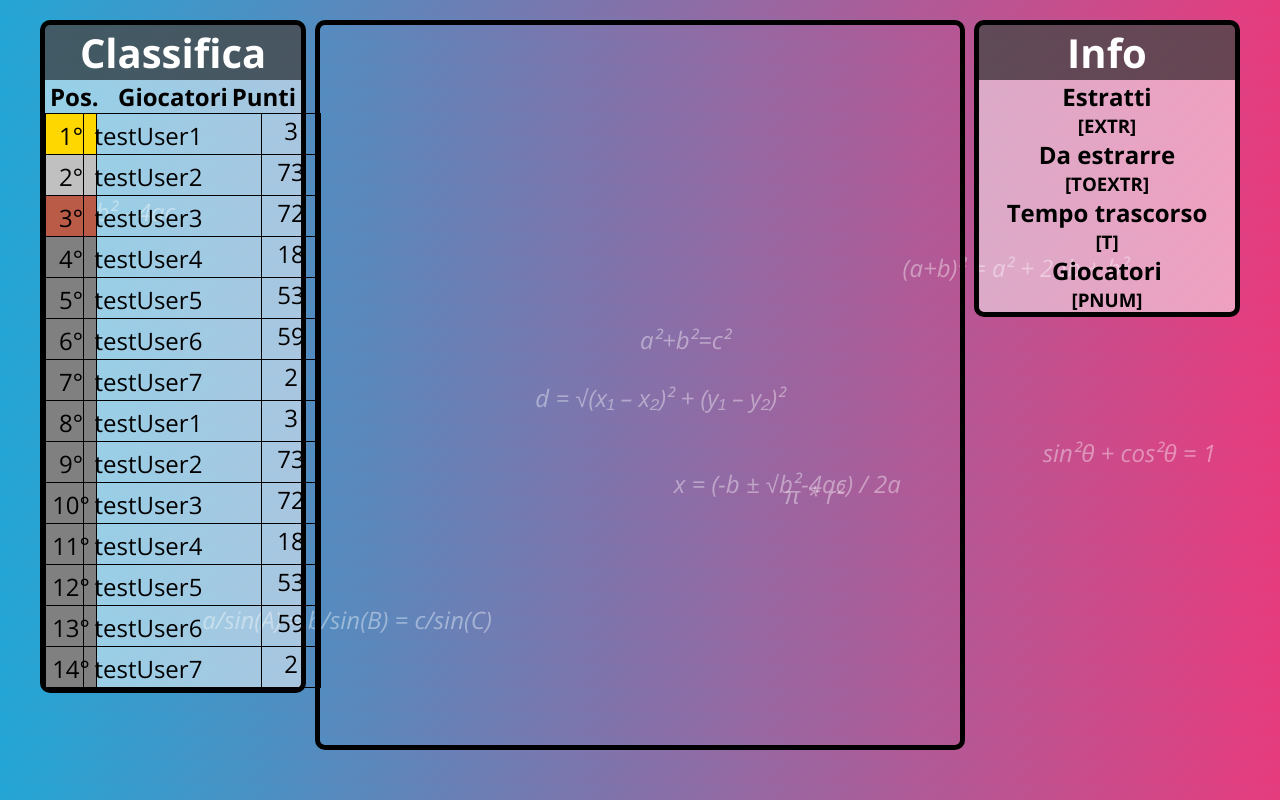
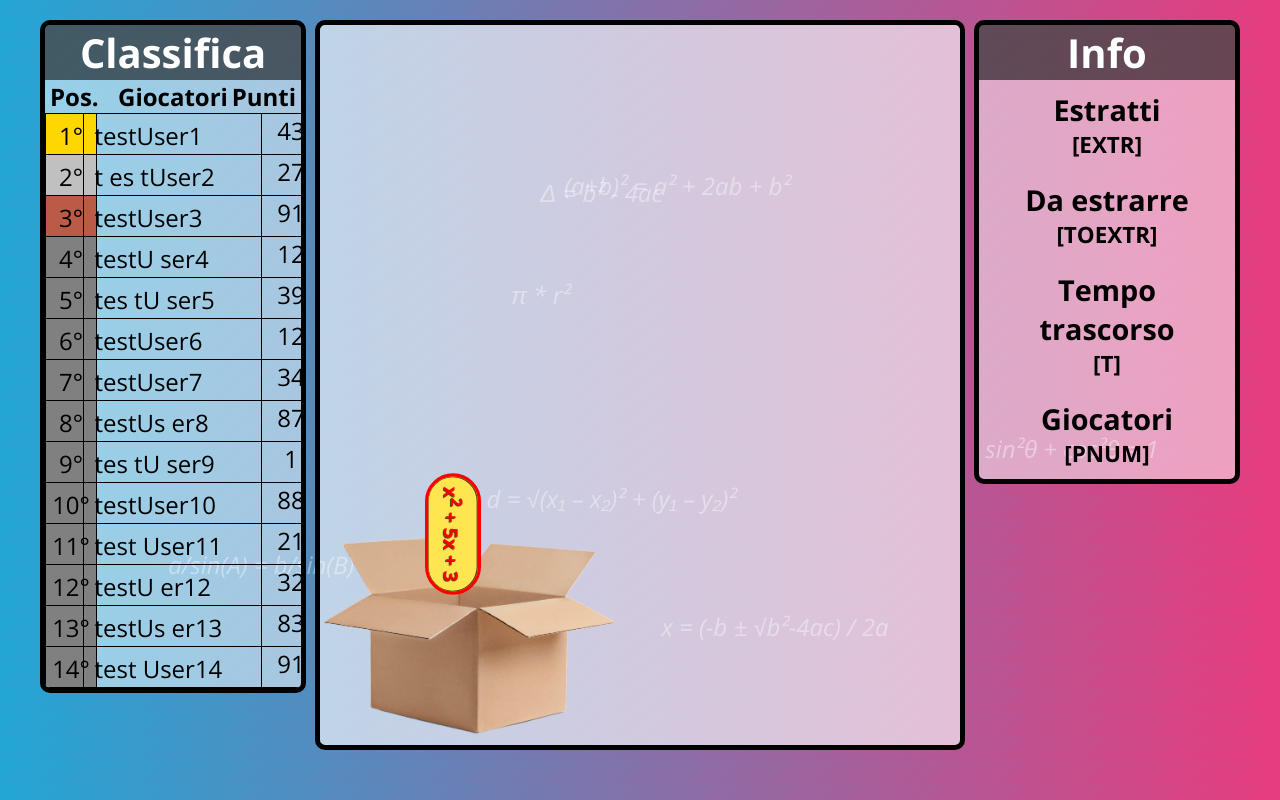
Before and after one commit to iQuickDev/Tombola-Algebrica, a website: page frontend/admin/admin.html in a window 1280 px wide. Drawn offline with nearby package versions, Linux system fonts and the light colour scheme.

Commit message:
extraction animation

```diff
--- a/frontend/admin/admin.css
+++ b/frontend/admin/admin.css
@@ -239,6 +239,15 @@ th
     background: #ffffff80;
     padding: 0;
     margin: 0;
+    overflow-y: hidden;
+    max-height: 1000px;
+    transition: max-height 1s linear;
+}
+
+.leaderboardupdate
+{
+    max-height: 85px !important;
+    transition: max-height 1s linear;
 }
 
 .leaderboardheaders h2
@@ -261,10 +270,16 @@ th
     right: 5px;
 }
 
+#positionscontainer
+{
+    position: relative;
+}
+
 #positions
 {
     width: 33%;
     position: absolute;
+    top: 0;
     left: 0;
     bottom: 0;
     text-align: left;
@@ -341,37 +356,8 @@ th
     border-top: none;
     border-right: none;
     padding-left: 10px;
-    transition: transform 2s;
 }
 
-.swapping
-{
-    border: 1px solid #000 !important;
-}
-
-.positive
-{
-    animation: positive 3.5s linear 1;
-    transition: .5s;
-}
-
-@keyframes positive
-{
-    50% {background: #00ff60a0;}
-    100% {background: transparent;}
-}
-
-.negative
-{
-    animation: negative 3.5s linear 1;
-    transition: .5s;
-}
-
-@keyframes negative
-{
-    50% {background: #ff0058a0;}
-    100% {background: transparent;}
-}
 .score
 {
     text-align: center;
@@ -386,10 +372,107 @@ th
 
 #screen
 {
+    overflow-y: hidden;
+    position: relative;
     width: 50%;
     height: 90vh;
     margin: auto;
     margin-top: 2.5vh;
+    background: #ffffffa0
+}
+
+.screenelement
+{
+    position: absolute;
+}
+
+#extractionbox
+{
+    bottom: 0;
+    left: 0;
+}
+
+#questioncontainer
+{
+    position: absolute;
+    width: max-content;
+    border: 8px solid #ff0000;
+    border-radius: 100px;
+    padding: 25px;
+    background: #ffe651;
+    color: #ff0000;
+    font-size: 2rem;
+    text-shadow: 2px 2px 2px #000;
+    font-weight: bold;
+    bottom: 140px;
+    left: -20px;
+    box-shadow: inset 0px 1px 1px 2px #000B;
+    transform: rotate(90deg) scale(0.4);
+}
+
+#hand
+{
+    position: absolute;
+    display: none;
+    top: -70px;
+    left: 220px;
+    width: 500px;
+    z-index: 9999;
+    filter: drop-shadow(3px 3px 10px #000);
+}
+
+@keyframes extraction
+{
+    10% {transform: translate(50px, -100px) rotate(80deg) scale(0.55);}
+    20% {transform: translate(100px, -200px) rotate(70deg) scale(0.60);}
+    30% {transform: translate(150px, -300px) rotate(60deg) scale(0.65);}
+    40% {transform: translate(200px, -350px) rotate(50deg) scale(0.70);}
+    50% {transform: translate(250px, -400px) rotate(40deg) scale(0.75);}
+    60% {transform: translate(300px, -350px) rotate(30deg) scale(0.80);}
+    70% {transform: translate(350px, -300px) rotate(20deg) scale(0.85);}
+    80% {transform: translate(350px, -250px) rotate(10deg) scale(0.9);}
+    90% {transform: translate(350px, -250px) rotate(0deg) scale(1);}
+    100% {transform: translate(350px, -250px) rotate(0deg) scale(1.2);}
+}
+
+@keyframes handslideinout
+{
+    0% {transform: translateY(-600px)}
+    50% {transform: translateY(0px)}
+    100% {transform: translateY(-600px)}
+}
+
+@keyframes removeextractednumber
+{
+    from {transform: translate(350px, -250px) rotate(0deg) scale(1.2);}
+    to {transform: translate(350px, -1200px) rotate(0deg) scale(1.2);}
+}
+
+.extractionanim
+{
+    animation: extraction 1.5s ease-in-out forwards;
+}
+
+.handsanim
+{
+   display: block !important;
+   animation: handslideinout 5s ease-in-out forwards;
+}
+
+.removeextractednumberanim
+{
+    animation: removeextractednumber 5s ease-in-out forwards;
+}
+
+#question
+{
+    text-shadow: 2px 2px 2px #000B;
+}
+
+#extractionarea
+{
+    bottom: 0;
+    border: 1px solid #000;;
 }
 
 #info
@@ -400,7 +483,9 @@ th
     background: #ffffff80;
 }
 
-#info h2,h3
+.infobox
 {
     color: #000;
+    padding: 10px;
+    font-size: 1.2rem;
 }
--- a/frontend/admin/admin.html
+++ b/frontend/admin/admin.html
@@ -29,6 +29,7 @@
         <cite id="formula8"><a class="formula" target="_blank"
                 href="https://en.wikipedia.org/wiki/Law_of_sines">a/sin(A) = b/sin(B) = c/sin(C)</a></cite>
 
+
         <section id="content">
             <div id="pregame">
                 <h1 id="title">Tombola Algebrica</h1>
@@ -40,7 +41,8 @@
                 <div id="gamedescription">
                     <h2 id="rules">Regolamento & Istruzioni</h2>
                     <p>
-                        Connettiti a <span class="link"><span id="gamelocalip">[LOCAL IP]</span>:<span id="gamelocalport">[PORT]</span></span>, inserisci il tuo nome
+                        Connettiti a <span class="link"><span id="gamelocalip">[LOCAL IP]</span>:<span
+                                id="gamelocalport">[PORT]</span></span>, inserisci il tuo nome
                         inserisci il tuo nome e premi su "Entra".
                         <br>
                         Quando il gioco inizierà riceverai una scheda con 15 numeri casuali, si applicano le regole
@@ -150,7 +152,6 @@
                 <br>
                 <button id="startgame">Inizia</button>
             </div>
-
             <div id="game">
                 <div class="gamepanel" id="leaderboard">
                     <h1>Classifica</h1>
@@ -159,6 +160,7 @@
                         <h2>Giocatori</h2>
                         <h2>Punti</h2>
                     </div>
+                    <div id="positionscontainer">
                         <div class="leaderboardpanel" id="positions">
                             <ul>
                                 <li class="leaderboardposition" id="first">1°</li>
@@ -177,39 +179,60 @@
                                 <li class="leaderboardposition">14°</li>
                             </ul>
                         </div>
+                    </div>
 
                     <div class="leaderboardpanel" id="players">
                         <ul id="leaderboardplayers">
-                            <li>testUser1 <span class="score">3</span></li>
-                            <li>testUser2 <span class="score">73</span></li>
-                            <li>testUser3 <span class="score">72</span></li>
-                            <li>testUser4 <span class="score">18</span></li>
-                            <li>testUser5 <span class="score">53</span></li>
-                            <li>testUser6 <span class="score">59</span></li>
-                            <li>testUser7 <span class="score">2</span></li>
-                            <li>testUser1 <span class="score">3</span></li>
-                            <li>testUser2 <span class="score">73</span></li>
-                            <li>testUser3 <span class="score">72</span></li>
-                            <li>testUser4 <span class="score">18</span></li>
-                            <li>testUser5 <span class="score">53</span></li>
-                            <li>testUser6 <span class="score">59</span></li>
-                            <li>testUser7 <span class="score">2</span></li>
+                            <li><span class="username">testUser1</span> <span class="score">43</span></li>
+                            <li><span class="username">t es tUser2</span> <span class="score">27</span></li>
+                            <li><span class="username">testUser3</span> <span class="score">91</span></li>
+                            <li><span class="username">testU ser4</span> <span class="score">12</span></li>
+                            <li><span class="username">tes tU ser5</span> <span class="score">39</span></li>
+                            <li><span class="username">testUser6</span> <span class="score">12</span></li>
+                            <li><span class="username">testUser7</span> <span class="score">34</span></li>
+                            <li><span class="username">testUs er8</span> <span class="score">87</span></li>
+                            <li><span class="username">tes tU ser9</span> <span class="score">1</span></li>
+                            <li><span class="username">testUser10</span> <span class="score">88</span></li>
+                            <li><span class="username">test User11</span> <span class="score">21</span></li>
+                            <li><span class="username">testU er12</span> <span class="score">32</span></li>
+                            <li><span class="username">testUs er13</span> <span class="score">83</span></li>
+                            <li><span class="username">test User14</span> <span class="score">91</span></li>
                         </ul>
                     </div>
                 </div>
                 <div class="gamepanel" id="screen">
+                    <img id="hand" src="../img/hand.png">
+                    <div class="screenelement" id="extractionbox">
+                        <img src="../img/extractionbox.png" width="300">
+                    </div>
+                    <div class="screenelement" id="extractionarea">
+                        <div id="questioncontainer">
+                            <h2 id="question">x<sup>2</sup> + 5x + 3</h2>
+                        </div>
+                    </div>
+                    <div class="screenelement" id="timeleft">
 
                     </div>
+                </div>
+
                 <div class="gamepanel" id="info">
                     <h1>Info</h1>
+                    <div class="infobox">
                         <h2>Estratti</h2>
-                    <h3>[EXTR]</h3>
+                        <h3 id="extractedcount">[EXTR]</h3>
+                    </div>
+                    <div class="infobox">
                         <h2>Da estrarre</h2>
-                    <h3>[TOEXTR]</h3>
+                        <h3 id="toextractcount">[TOEXTR]</h3>
+                    </div>
+                    <div class="infobox">
                         <h2>Tempo trascorso</h2>
-                    <h3>[T]</h3>
+                        <h3 id="elapsedtime">[T]</h3>
+                    </div>
+                    <div class="infobox">
                         <h2>Giocatori</h2>
-                    <h3>[PNUM]</h3>
+                        <h3 id="playercount">[PNUM]</h3>
+                    </div>
                 </div>
             </div>
         </section>
--- a/frontend/admin/admin.js
+++ b/frontend/admin/admin.js
@@ -2,8 +2,7 @@ var formulas = document.getElementsByTagName("cite");
 var winWidth = window.innerWidth - 200;
 var winHeight = window.innerHeight - 200;
 
-window.onload = () =>
-{
+window.onload = () => {
   animateElement("#formula1");
   animateElement("#formula2");
   animateElement("#formula3");
@@ -16,92 +15,79 @@ window.onload = () =>
 
 document.querySelector("#startgame").addEventListener("click", StartGame)
 
-function makeNewPosition()
-{
+function makeNewPosition() {
   var nh = Math.floor(Math.random() * $(window).height() - 50);
   var nw = Math.floor(Math.random() * $(window).width() - 50);
   return [nh, nw];
 }
 
-function animateElement(element)
-{
+function animateElement(element) {
   var newq = makeNewPosition();
-  $(element).animate({ top: newq[0], left: newq[1] }, 1500, function()
-  {
+  $(element).animate({ top: newq[0], left: newq[1] }, 2000, () => {
     animateElement(element);
-  });
+  })
 }
 
-async function SimulatePlayerJoin(amount)
-{
-    for (let i = 0; i < amount; i++)
-    {
+async function SimulatePlayerJoin(amount) {
+  for (let i = 0; i < amount; i++) {
     let testPlayer = document.createElement("h4")
     testPlayer.classList.add("player")
     testPlayer.innerHTML = "testPlayer" + i
-        testPlayer.addEventListener("click", async () =>
-        {
+    testPlayer.addEventListener("click", async () => {
       testPlayer.style.animation = "leave .5s forwards";
       await new Promise(r => setTimeout(r, 500));
       testPlayer.remove()
     })
 
     document.querySelector("#playerscontainer").appendChild(testPlayer)
-        await new Promise(r => setTimeout(r, 250));
+    await new Promise(r => setTimeout(r, 250))
   }
 }
 
-async function StartGame()
-{
+async function StartGame() {
   document.querySelector("#pregame").style.animation = "dragabove 1s linear forwards"
-  await new Promise(r => setTimeout(r, 1000));
+  await new Promise(r => setTimeout(r, 1000))
   document.querySelector("#pregame").style.display = "none"
 }
 
-// async function SwapPlayer(firstElementIndex, secondElementIndex)
-// {
-//   let leaderboard = document.querySelector("#leaderboardplayers")
-//   let nodes = leaderboard.children
-//   let iterations = secondElementIndex - firstElementIndex
-//   let temp
-
-//   nodes[firstElementIndex].classList.add("swapping", "positive")
-//   nodes[secondElementIndex].classList.add("swapping", "negative")
-
-//   nodes[firstElementIndex].style.transform = "translateY(" + 41 * iterations + "px)" // 41px is the height of a list item btw (i love magic numbers)
-//   nodes[secondElementIndex].style.transform = "translateY(-" + 41 * iterations + "px)"
-
-//   temp = nodes[firstElementIndex].innerHTML
-//   nodes[firstElementIndex].innerHTML = nodes[secondElementIndex].innerHTML
-//   nodes[secondElementIndex].innerHTML = temp
-
-//   await new Promise(r => setTimeout(r, 1000))
-
-//   nodes[firstElementIndex].style.transform = "translateY(0)"
-//   nodes[secondElementIndex].style.transform = "translateY(0)"
-
-//   await new Promise(r => setTimeout(r, 2000))
-
-//   nodes[firstElementIndex].classList.remove("swapping", "positive")
-//   nodes[secondElementIndex].classList.remove("swapping", "negative")
-// }
-
-async function SortLeaderboard()
-{
+async function SortLeaderboard() {
   let leaderboard = document.querySelector("#leaderboardplayers")
   let scores = leaderboard.querySelectorAll(".score")
-  let usernames = leaderboard.children
+  let usernames = leaderboard.querySelectorAll(".username")
   let scoresAndPlayers = []
 
-  for (let i = 0; i < scores.length; i++)
-  {
-    scoresAndPlayers.push({"username": usernames[i].textContent.slice(0, -2).replace(" ", ""), "score": scores[i].innerHTML})
+  document.querySelector("#leaderboard").classList.toggle("leaderboardupdate")
+
+  await new Promise(r => setTimeout(r, 1000))
+
+  for (let i = 0; i < scores.length; i++) {
+    scoresAndPlayers.push({ "username": usernames[i].textContent, "score": scores[i].innerHTML })
   }
 
   scoresAndPlayers.sort((a, b) => b.score - a.score)
 
-  for (let i = 0; i < leaderboard.children.length; i++)
+  for (let i = 0; i < leaderboard.children.length; i++) {
+    leaderboard.children[i].innerHTML = "<span class='username'>" + scoresAndPlayers[i].username + "</span>" + " <span class='score'>" + scoresAndPlayers[i].score + "</span>"
+  }
+
+  await new Promise(r => setTimeout(r, 1000))
+
+  document.querySelector("#leaderboard").classList.toggle("leaderboardupdate")
+}
+
+function NewExtraction()
 {
-    usernames[i].innerHTML = scoresAndPlayers[i].username + " <span class='score'>" + scoresAndPlayers[i].score + "</span>"
+  document.querySelector("#questioncontainer").classList.toggle("extractionanim")
 }
+
+async function ClearExtraction() {
+  document.querySelector("#hand").classList.toggle("handsanim")
+
+  await new Promise(r => setTimeout(r, 2150))
+
+  document.querySelector("#questioncontainer").classList.toggle("removeextractednumberanim")
+
+  await new Promise(r => setTimeout(r, 3000))
+
+  document.querySelector("#hand").classList.toggle("handsanim")
 }
```
Also changed, not shown: frontend/img/extractionbox.png (added), frontend/img/hand.png (added). Lines whose indentation alone changed are shown as unchanged.
